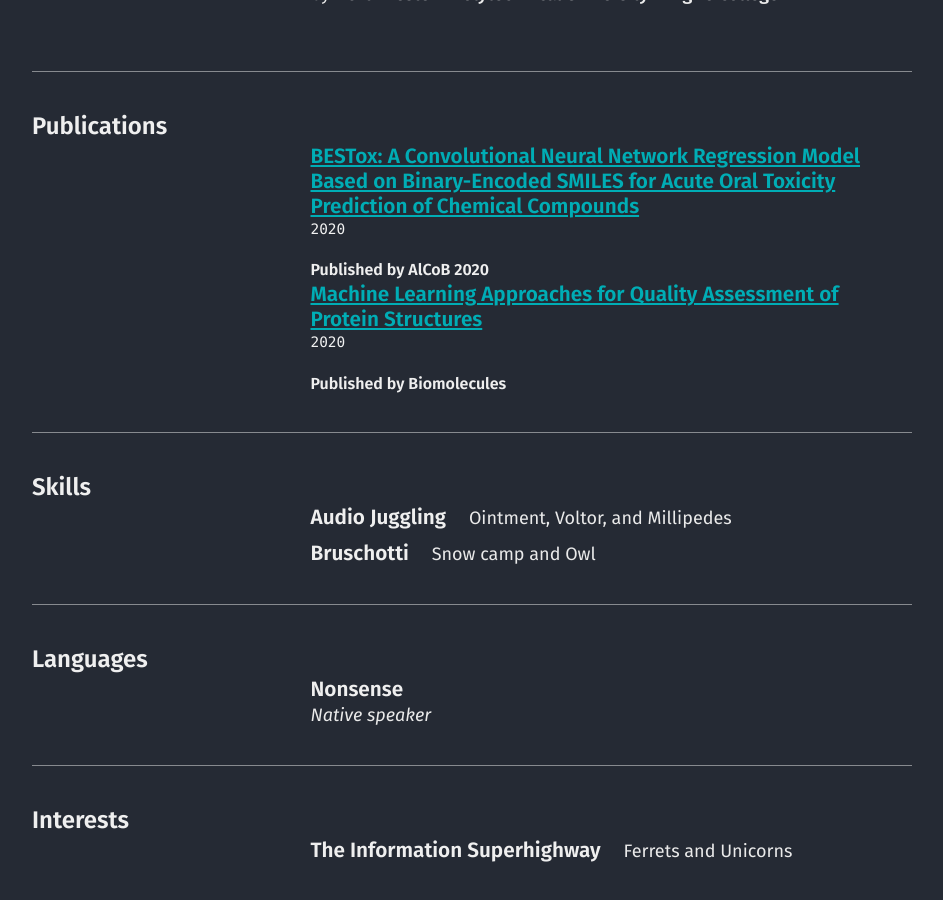
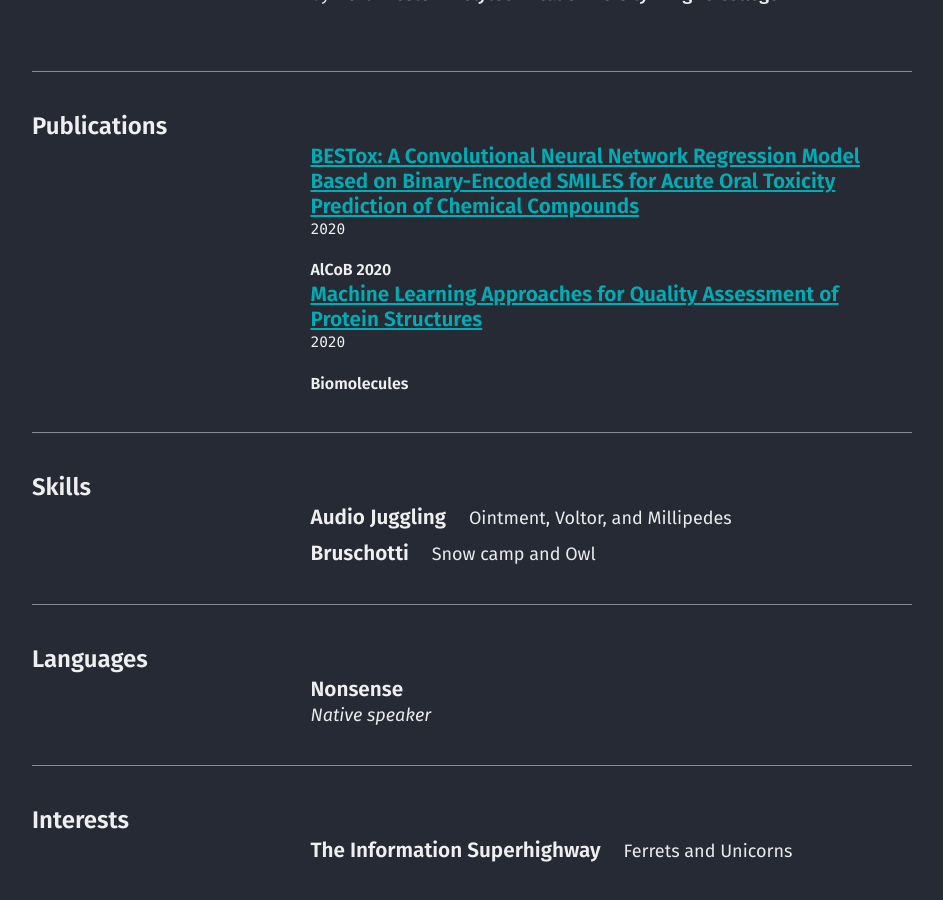
Before and after one commit to chen709847237/chen709847237, a Jekyll site: the page built from cv.md, in a window 1280 px wide and 900 px high, scrolled down 2170 px. Shown: the whole window, without its empty margins (40-983 px from the left). Built offline with Jekyll 4.4.1, drawn with Linux system fonts in a browser that asks for light colours.

Commit message:
Update publications.html

```diff
--- a/_includes/cv/publications.html
+++ b/_includes/cv/publications.html
@@ -19,7 +19,7 @@
           <div class="date">{{ p.releaseDate }}</div>
         {% endif %}
         {% if p.publisher %}
-          <h5 class="publisher">{{ p.publisher | prepend: 'Published by ' }}</h5>
+          <h5 class="publisher">{{ p.publisher }}</h5>
         {% endif %}
         {% if p.summary %}
           <div class="summary">{{ p.summary | markdownify }}</div>
```
